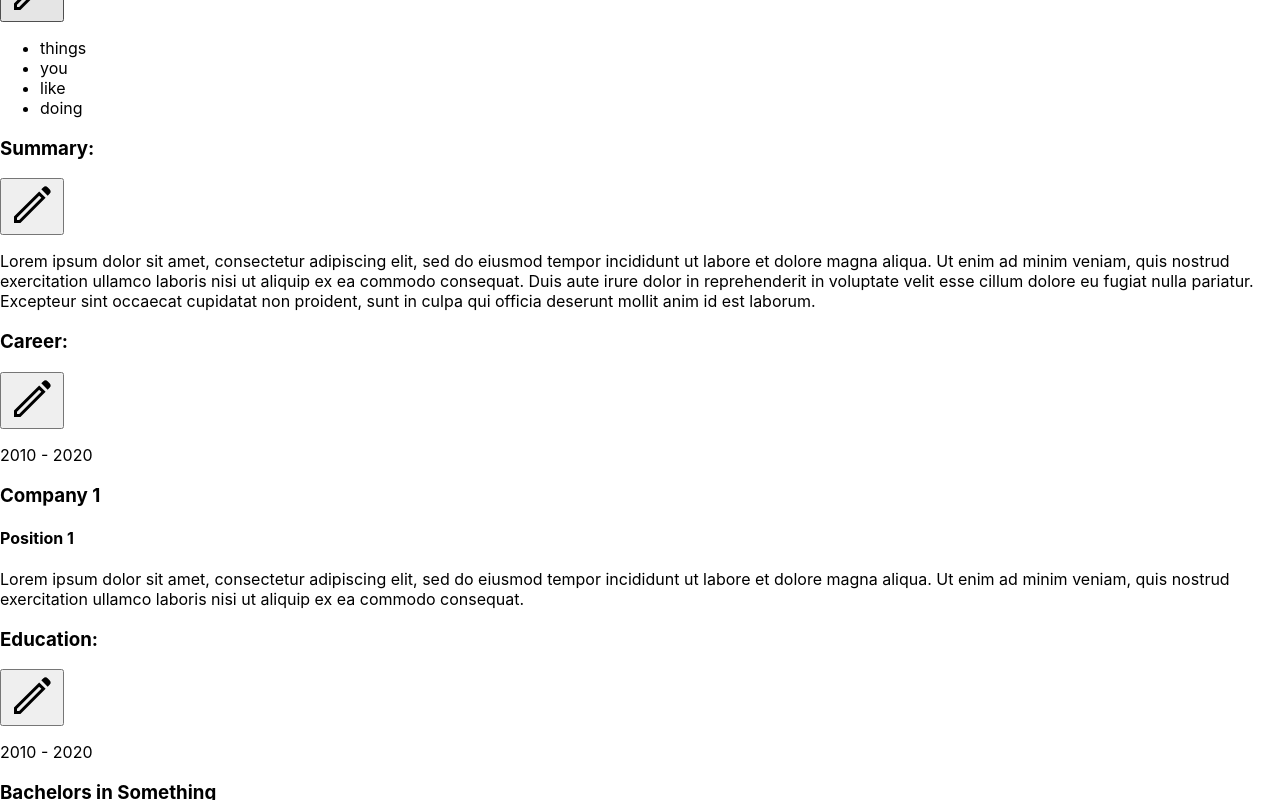
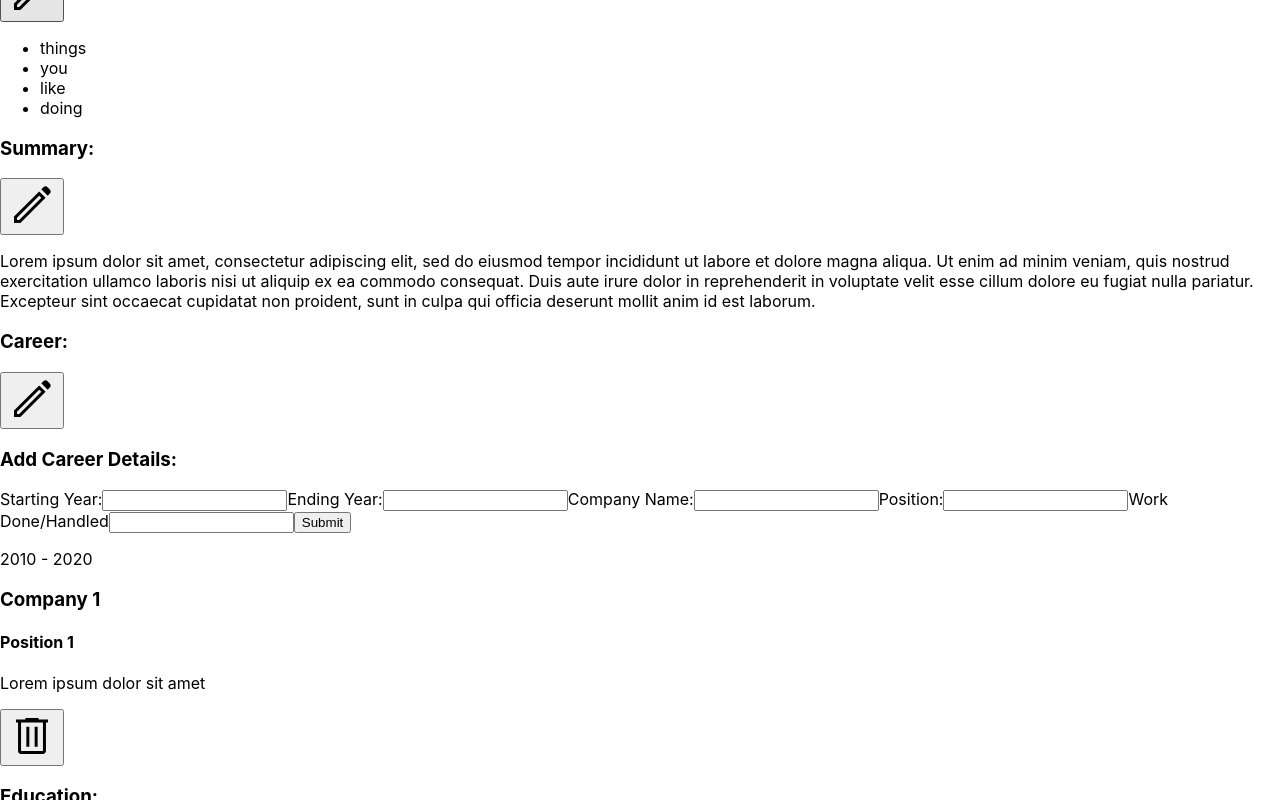
Before and after one commit to Alan1234111/cv-project, a React (Create React App) app: page / in a window 1280 px wide. Both pictures are taken after a click on the button 32 px from the left and 1043 px from the top of the page. Shown: the part 643-1443 px from the top of the page. Built offline with nearby package versions, Linux system fonts and the light colour scheme.

Commit message:
Feat: you can add and delete career

```diff
--- a/src/components/cv-components/Career.js
+++ b/src/components/cv-components/Career.js
@@ -1,14 +1,113 @@
-import React, {Component} from "react";
+import React, { Component } from "react";
 import Heading from "./Heading";
 import JobContainer from "./JobContainer";
 
 class Career extends Component {
+  constructor(props) {
+    super(props);
+
+    this.state = {
+      career: [
+        {
+          id: 1,
+          startingYear: "2010",
+          endingYear: "2020",
+          companyName: "Company 1",
+          position: "Position 1",
+          workDescription: "Lorem ipsum dolor sit amet",
+        },
+      ],
+      isEditable: false,
+    };
+  }
+
+  handleEdit = () => {
+    this.setState({
+      isEditable: !this.state.isEditable,
+    });
+  };
+
+  handleSubmit = (e) => {
+    e.preventDefault();
+
+    const startingYear = e.target.elements["starting-year"].value;
+    const endingYear = e.target.elements["ending-year"].value;
+    const companyName = e.target.elements["company"].value;
+    const position = e.target.elements["position"].value;
+    const wordDescription =
+      e.target.elements["work-description"].value;
+
+    const newCareer = {
+      id: Date.now(),
+      startingYear: startingYear,
+      endingYear: endingYear,
+      companyName: companyName,
+      position: position,
+      workDescription: wordDescription,
+    };
+    const updatedCareer = [...this.state.career, newCareer];
+
+    this.setState({
+      career: updatedCareer,
+      isEditable: false,
+    });
+  };
+
+  handleDelete = (id) => {
+    const updatedList = this.state.career.filter(
+      (item) => item.id !== id
+    );
+
+    this.setState({
+      career: updatedList,
+    });
+  };
+
   render() {
     return (
       <div className="career">
-        <Heading title="Career:" />
+        <Heading title="Career:" handleEdit={this.handleEdit} />
         <div className="career-container">
-          <JobContainer duration="2010 - 2020" company="Company 1" position="Position 1" description="Lorem ipsum dolor sit amet, consectetur adipiscing elit, sed do eiusmod tempor incididunt ut labore et dolore magna aliqua. Ut enim ad minim veniam, quis nostrud exercitation ullamco laboris nisi ut aliquip ex ea commodo consequat." />
+          {this.state.isEditable && (
+            <div>
+              <h3>Add Career Details:</h3>
+              <form onSubmit={this.handleSubmit} className="form">
+                <label htmlFor="starting-year">Starting Year:</label>
+                <input id="starting-year" />
+
+                <label htmlFor="ending-year">Ending Year:</label>
+                <input id="ending-year" />
+
+                <label htmlFor="company">Company Name:</label>
+                <input id="company" />
+
+                <label htmlFor="position">Position:</label>
+                <input id="position" />
+
+                <label htmlFor="work-description">
+                  Work Done/Handled
+                </label>
+                <input id="work-description" />
+
+                <button className="btn" type="submit">
+                  Submit
+                </button>
+              </form>
+            </div>
+          )}
+          {this.state.career.map((job) => {
+            return (
+              <JobContainer
+                key={job.id}
+                duration={`${job.startingYear} - ${job.endingYear}`}
+                company={job.companyName}
+                position={job.position}
+                description={job.workDescription}
+                isEditable={this.state.isEditable}
+                handleDelete={() => this.handleDelete(job.id)}
+              />
+            );
+          })}
         </div>
       </div>
     );
--- a/src/components/cv-components/JobContainer.js
+++ b/src/components/cv-components/JobContainer.js
@@ -1,4 +1,5 @@
-import React, {Component} from "react";
+import React, { Component } from "react";
+import deleteIcon from "../img/delete.svg";
 
 class JobContainer extends Component {
   constructor(props) {
@@ -14,6 +15,18 @@ class JobContainer extends Component {
           <h4 className="job-position">{this.props.position}</h4>
           <p className="job-description">{this.props.description}</p>
         </div>
+        {this.props.isEditable && (
+          <button
+            onClick={this.props.handleDelete}
+            className="delete-btn-container"
+          >
+            <img
+              className="delete-icon"
+              src={deleteIcon}
+              alt="Delete"
+            />
+          </button>
+        )}
       </div>
     );
   }
```
